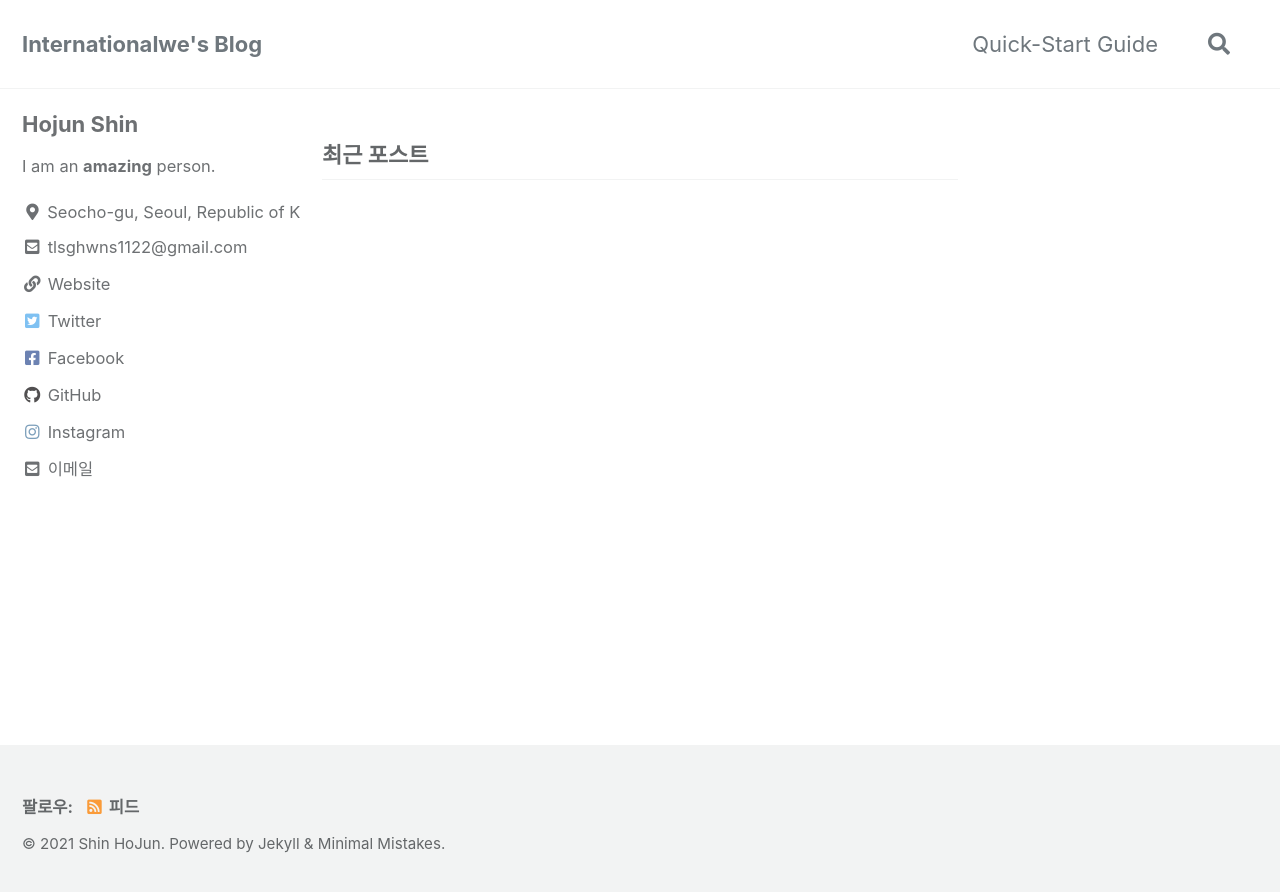
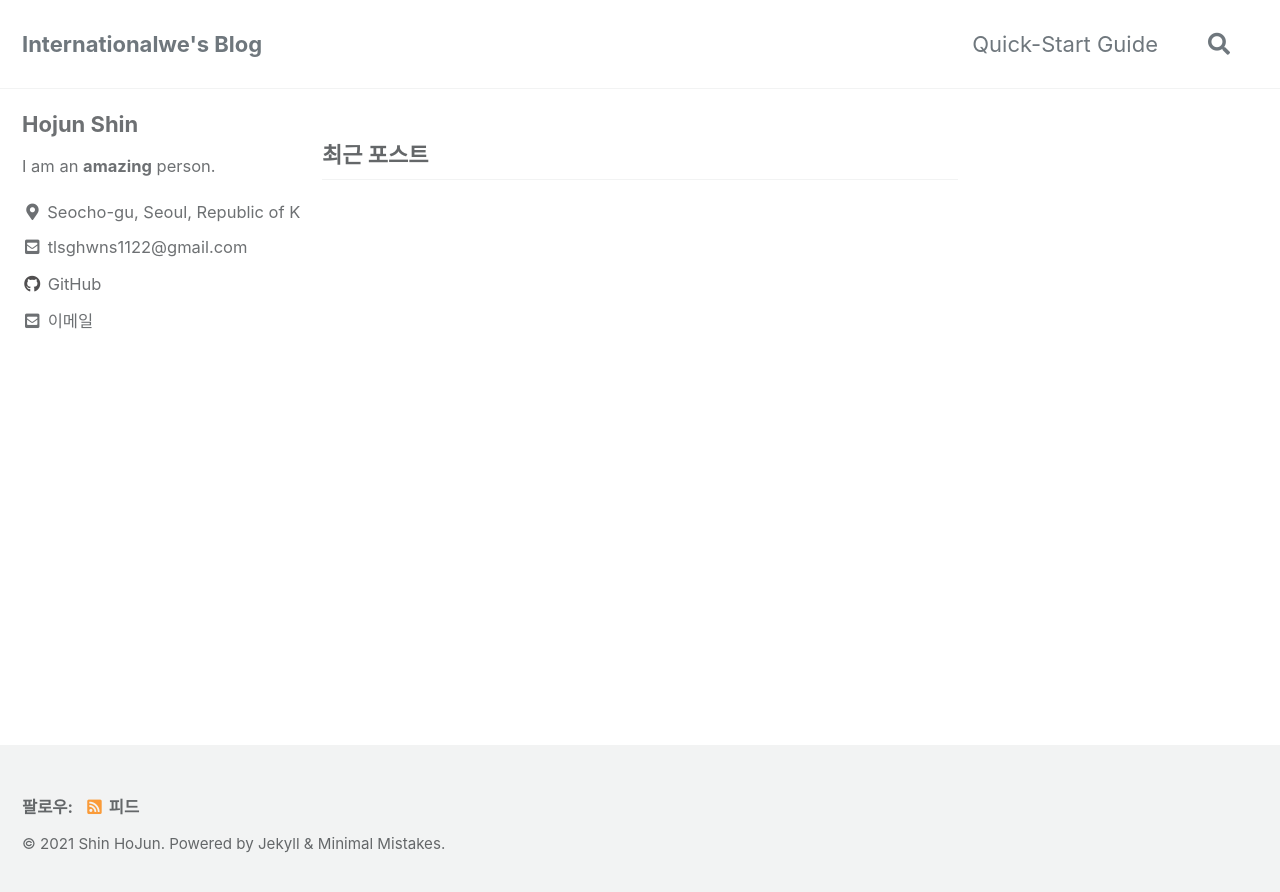
Before and after one commit to internationalwe/internationalwe.github.io, a Jekyll site: the page built from index.html, in a window 1280 px wide. Shown: the top 892 px of the page. Built offline with Jekyll 4.4.1, drawn with Linux system fonts in a browser that asks for light colours; cached includes are drawn as plain includes; the list of posts is cut into pages by our own code; part of the change alters nothing that is shown.

Commit message:
Update _config.yml

```diff
--- a/_config.yml
+++ b/_config.yml
@@ -110,21 +110,21 @@ author:
     - label: "tlsghwns1122@gmail.com"
       icon: "fas fa-fw fa-envelope-square"
       url: "mailto:your.name@email.com"
-    - label: "Website"
-      icon: "fas fa-fw fa-link"
-      url: "https://your-website.com"
-    - label: "Twitter"
-      icon: "fab fa-fw fa-twitter-square"
-      url: "https://twitter.com/"
-    - label: "Facebook"
-      icon: "fab fa-fw fa-facebook-square"
-      url: "https://facebook.com/"
+    - #label: "Website"
+      #icon: "fas fa-fw fa-link"
+      #url: "https://your-website.com"
+    - #label: "Twitter"
+      #icon: "fab fa-fw fa-twitter-square"
+      #url: "https://twitter.com/"
+    - #label: "Facebook"
+      #icon: "fab fa-fw fa-facebook-square"
+      #url: "https://facebook.com/"
     - label: "GitHub"
       icon: "fab fa-fw fa-github"
       url: "https://github.com/"
-    - label: "Instagram"
-      icon: "fab fa-fw fa-instagram"
-      url: "https://instagram.com/"
+    - #label: "Instagram"
+      #icon: "fab fa-fw fa-instagram"
+      #url: "https://instagram.com/"
 
 # Site Footer
 footer:
```
